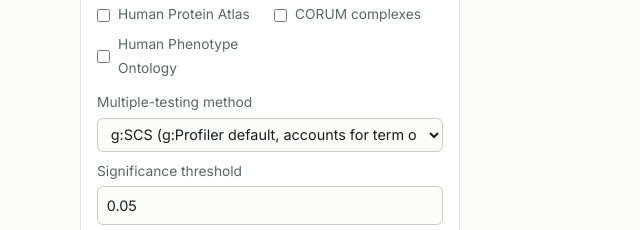
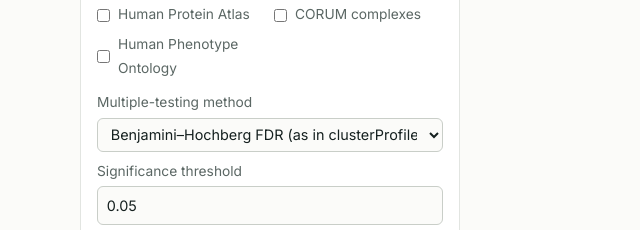
Before and after one commit to codingGrassLab/reads-to-results, an Astro site: page /en/enrich in a window 1280 px wide. Shown: the part 1365-1595 px from the top of the page, 0-640 px from the left. Built offline with nearby package versions, Linux system fonts and the light colour scheme; Astro itself is replaced by a stand-in of ours.

Commit message:
Enrichment: default to Benjamini-Hochberg FDR, keep g:SCS as an option

```diff
--- a/src/pages/[lang]/enrich.astro
+++ b/src/pages/[lang]/enrich.astro
@@ -30,7 +30,7 @@ const defaultSources = ["GO:BP", "KEGG", "REAC", "WP"];
           <legend>Settings</legend>
           <label>Organism <select name="organism">{organisms.map(([v, n]) => <option value={v}>{n}</option>)}</select></label>
           <div class="en-sources">{Object.entries(sourceNames).map(([k, n]) => <label class="chk"><input type="checkbox" name="src" value={k} checked={defaultSources.includes(k)} /> {n}</label>)}</div>
-          <label>Multiple-testing method <select name="method"><option value="g_SCS">g:SCS (g:Profiler default, accounts for term overlap)</option><option value="fdr">Benjamini–Hochberg FDR</option><option value="bonferroni">Bonferroni</option></select></label>
+          <label>Multiple-testing method <select name="method"><option value="fdr">Benjamini–Hochberg FDR (as in clusterProfiler, DAVID, ShinyGO)</option><option value="g_SCS">g:SCS (g:Profiler's own, stricter: accounts for term overlap)</option><option value="bonferroni">Bonferroni (strictest)</option></select></label>
           <label>Significance threshold <input type="number" name="threshold" value="0.05" step="any" min="0" max="1" /></label>
           <label>Term size: from <input type="number" name="minSize" value="10" min="1" style="width:5rem;display:inline-block" /> to <input type="number" name="maxSize" value="1000" min="1" style="width:6rem;display:inline-block" /> genes (filters the table and plot)</label>
           <label class="chk"><input type="checkbox" name="noIEA" /> exclude electronic GO annotations (IEA)</label>
```
